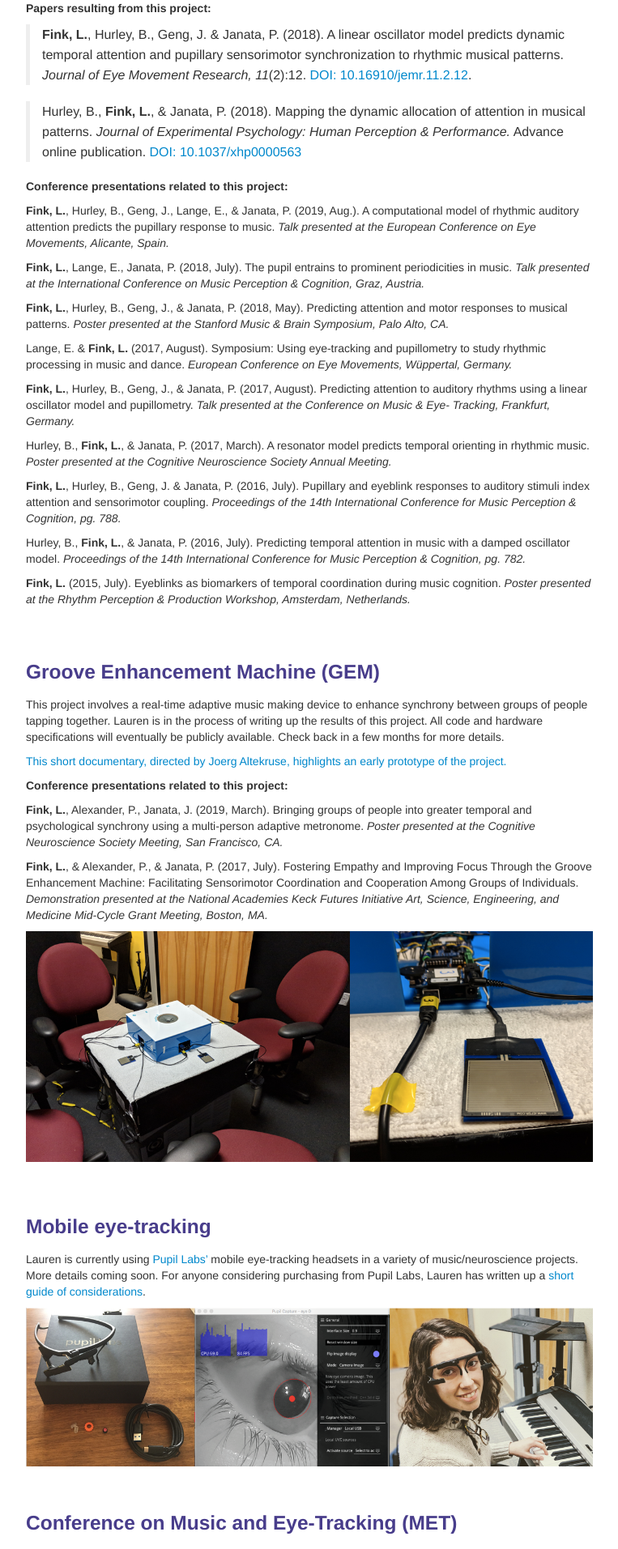
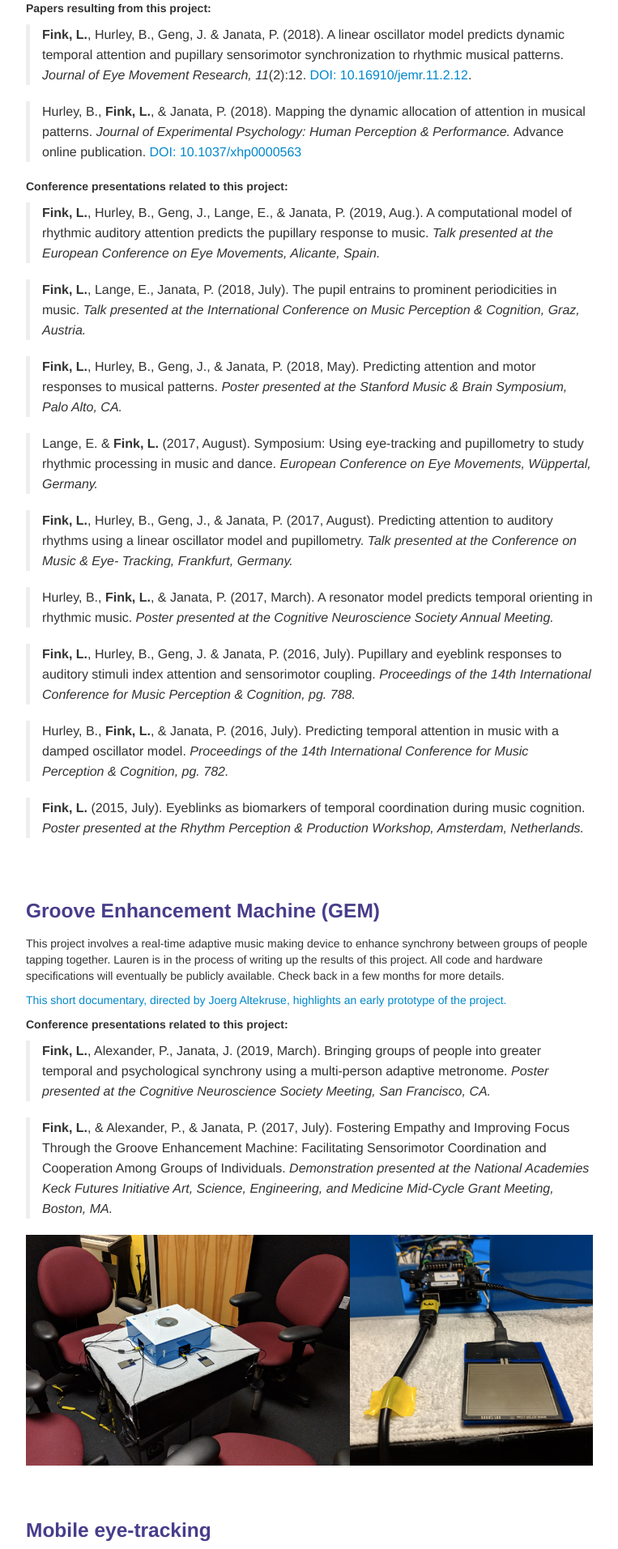
Before and after one commit to lkfink/lkfink.github.io, a Jekyll site: the page built from pages/projects.md, in a window 1280 px wide. Shown: the part 374-2287 px from the top of the page at 81% size, without its empty margins (258-1021 px from the left). Built offline with Jekyll 4.4.1, drawn with Linux system fonts in a browser that asks for light colours.

Commit message:
ident all pubs and presentations

```diff
--- a/pages/projects.md
+++ b/pages/projects.md
@@ -39,23 +39,23 @@
 
 ##### Conference presentations related to this project:
 
-**Fink, L.**, Hurley, B., Geng, J., Lange, E., & Janata, P. (2019, Aug.). A computational model of rhythmic auditory attention predicts the pupillary response to music. *Talk presented at the European Conference on Eye Movements, Alicante, Spain.*
+> **Fink, L.**, Hurley, B., Geng, J., Lange, E., & Janata, P. (2019, Aug.). A computational model of rhythmic auditory attention predicts the pupillary response to music. *Talk presented at the European Conference on Eye Movements, Alicante, Spain.*
 
-**Fink, L.**, Lange, E., Janata, P. (2018, July). The pupil entrains to prominent periodicities in music. *Talk presented at the International Conference on Music Perception & Cognition, Graz, Austria.*
+> **Fink, L.**, Lange, E., Janata, P. (2018, July). The pupil entrains to prominent periodicities in music. *Talk presented at the International Conference on Music Perception & Cognition, Graz, Austria.*
 
-**Fink, L.**, Hurley, B., Geng, J., & Janata, P. (2018, May). Predicting attention and motor responses to musical patterns. *Poster presented at the Stanford Music & Brain Symposium, Palo Alto, CA.*
+> **Fink, L.**, Hurley, B., Geng, J., & Janata, P. (2018, May). Predicting attention and motor responses to musical patterns. *Poster presented at the Stanford Music & Brain Symposium, Palo Alto, CA.*
 
-Lange, E. & **Fink, L.** (2017, August). Symposium: Using eye-tracking and pupillometry to study rhythmic processing in music and dance. *European Conference on Eye Movements, Wüppertal, Germany.*
+> Lange, E. & **Fink, L.** (2017, August). Symposium: Using eye-tracking and pupillometry to study rhythmic processing in music and dance. *European Conference on Eye Movements, Wüppertal, Germany.*
 
-**Fink, L.**, Hurley, B., Geng, J., & Janata, P. (2017, August). Predicting attention to auditory rhythms using a linear oscillator model and pupillometry. *Talk presented at the Conference on Music & Eye- Tracking, Frankfurt, Germany.*
+> **Fink, L.**, Hurley, B., Geng, J., & Janata, P. (2017, August). Predicting attention to auditory rhythms using a linear oscillator model and pupillometry. *Talk presented at the Conference on Music & Eye- Tracking, Frankfurt, Germany.*
 
-Hurley, B., **Fink, L.**, & Janata, P. (2017, March). A resonator model predicts temporal orienting in rhythmic music. *Poster presented  at the Cognitive Neuroscience Society Annual Meeting.*
+> Hurley, B., **Fink, L.**, & Janata, P. (2017, March). A resonator model predicts temporal orienting in rhythmic music. *Poster presented  at the Cognitive Neuroscience Society Annual Meeting.*
 
-**Fink, L.**, Hurley, B., Geng, J. & Janata, P. (2016, July). Pupillary and eyeblink responses to auditory stimuli index attention and sensorimotor coupling. *Proceedings of the 14th International Conference for Music Perception & Cognition, pg. 788.*
+> **Fink, L.**, Hurley, B., Geng, J. & Janata, P. (2016, July). Pupillary and eyeblink responses to auditory stimuli index attention and sensorimotor coupling. *Proceedings of the 14th International Conference for Music Perception & Cognition, pg. 788.*
 
-Hurley, B., **Fink, L.**, & Janata, P. (2016, July). Predicting temporal attention in music with a damped oscillator model. *Proceedings of the 14th International Conference for Music Perception & Cognition, pg. 782.*
+> Hurley, B., **Fink, L.**, & Janata, P. (2016, July). Predicting temporal attention in music with a damped oscillator model. *Proceedings of the 14th International Conference for Music Perception & Cognition, pg. 782.*
 
-**Fink, L.** (2015, July). Eyeblinks as biomarkers of temporal coordination during music
+> **Fink, L.** (2015, July). Eyeblinks as biomarkers of temporal coordination during music
 cognition. *Poster presented at the Rhythm Perception & Production Workshop, Amsterdam, Netherlands.*
 
 <br><br>
@@ -67,9 +67,9 @@
 
 ##### Conference presentations related to this project:
 
-**Fink, L.**, Alexander, P., Janata, J. (2019, March). Bringing groups of people into greater temporal and psychological synchrony using a multi-person adaptive metronome. *Poster presented at the Cognitive Neuroscience Society Meeting, San Francisco, CA.*
+> **Fink, L.**, Alexander, P., Janata, J. (2019, March). Bringing groups of people into greater temporal and psychological synchrony using a multi-person adaptive metronome. *Poster presented at the Cognitive Neuroscience Society Meeting, San Francisco, CA.*
 
-**Fink, L.**, & Alexander, P., & Janata, P. (2017, July). Fostering Empathy and Improving Focus Through the Groove Enhancement Machine: Facilitating Sensorimotor Coordination and Cooperation Among Groups of Individuals. *Demonstration presented at the National Academies Keck Futures Initiative Art, Science, Engineering, and Medicine Mid-Cycle Grant Meeting, Boston, MA.*
+> **Fink, L.**, & Alexander, P., & Janata, P. (2017, July). Fostering Empathy and Improving Focus Through the Groove Enhancement Machine: Facilitating Sensorimotor Coordination and Cooperation Among Groups of Individuals. *Demonstration presented at the National Academies Keck Futures Initiative Art, Science, Engineering, and Medicine Mid-Cycle Grant Meeting, Boston, MA.*
 
 ![groove enhancement machine collage]({{ BASE_PATH }}/assets/publpics/gem_example.png)
 
@@ -90,7 +90,7 @@
 
 A [Special Issue on Music and Eye-Tracking](https://bop.unibe.ch/JEMR/issue/view/793){:target="_blank"} with selected presentations from the conference was published in the Journal of Eye Movement Research.
 
-**Fink, L.**, Lange, E. & Groner, R. (2019). The application of eye-tracking in music research. *Journal of
+> **Fink, L.**, Lange, E. & Groner, R. (2019). The application of eye-tracking in music research. *Journal of
 Eye Movement Research, 11(2)*:1. DOI: 10.16910/jemr.11.2.1.
 
 [![METimage](../../assets/publpics/METimage.png)](https://lkfink.github.io/pages/publpics/METimage.html){:target="_blank"}
@@ -105,10 +105,10 @@
 ### <a name="WAC"></a>Writing Across the Curriculum (WAC)
 Lauren served for three years as the lead Graduate Writing Fellow in the University of California Davis's Writing Across the Curriculum program. In this role, she managed a team of six Graduate Writing Fellows and acted as a liason between graduate fellows and faculty. The WAC fellows hold one-on-one [writing consultations](http://writing.ucdavis.edu/wac/consultations){:target="_blank"} with graduate students and postdocs from any discipline, offer writing [retreats](http://writing.ucdavis.edu/wac/retreats){:target="_blank"} and [workshops](http://writing.ucdavis.edu/wac/workshops){:target="_blank"}, as well as specialized programs such as the [Graduate Certificate in Writing Theory and Practice](http://writing.ucdavis.edu/wac/certificate){:target="_blank"} and the [Writing Partner Program](http://writing.ucdavis.edu/wac/resources/writing-partner-program){:target="_blank"}. Lauren developed the curriculum for the Graduate Certificate in Writing Theory and Practice, along with WAC peers [Tori White and Julia Ribeiro](http://writing.ucdavis.edu/wac/gfw-bios){:target="_blank"}. She also conducted numerous research projects which were presented at the following conferences:
 
-Mikovits, M., Sperber, L., **Fink, L.** & Prebel, J. (2019, March). Writing Fellows as Agents of Transfer: Training in Threshold Concepts to Support Campus-Wide Sites of Writing. *Symposium presented at the College Composition and Communication Convention, Pittsburgh, PA.*
+> Mikovits, M., Sperber, L., **Fink, L.** & Prebel, J. (2019, March). Writing Fellows as Agents of Transfer: Training in Threshold Concepts to Support Campus-Wide Sites of Writing. *Symposium presented at the College Composition and Communication Convention, Pittsburgh, PA.*
 
-**Fink, L.**, Ribeiro, J., & White, V. (2018, March). Transforming graduate writing experiences: A new Writing Across the Curriculum (WAC) certificate program. *Symposium presented at the College Composition and Communication Convention, Kansas City, MO.*
+> **Fink, L.**, Ribeiro, J., & White, V. (2018, March). Transforming graduate writing experiences: A new Writing Across the Curriculum (WAC) certificate program. *Symposium presented at the College Composition and Communication Convention, Kansas City, MO.*
 
-Bright, A., Singleton, J., **Fink, L.**, & Rodger, K. (2017, March). Cultivating a Rhetorical Consciousness: Supporting Graduate Student Writers Across the Curriculum. *Symposium presented at the College Composition and Communication Convention, Portland, OR.*
+> Bright, A., Singleton, J., **Fink, L.**, & Rodger, K. (2017, March). Cultivating a Rhetorical Consciousness: Supporting Graduate Student Writers Across the Curriculum. *Symposium presented at the College Composition and Communication Convention, Portland, OR.*
 
-**Fink, L.** & Rodger, K. (2016, June). Mapping neuroscience through professional writing. *Talk presented at the International Writing Across the Curriculum Conference, Ann Arbor, MI.*
+> **Fink, L.** & Rodger, K. (2016, June). Mapping neuroscience through professional writing. *Talk presented at the International Writing Across the Curriculum Conference, Ann Arbor, MI.*
```
